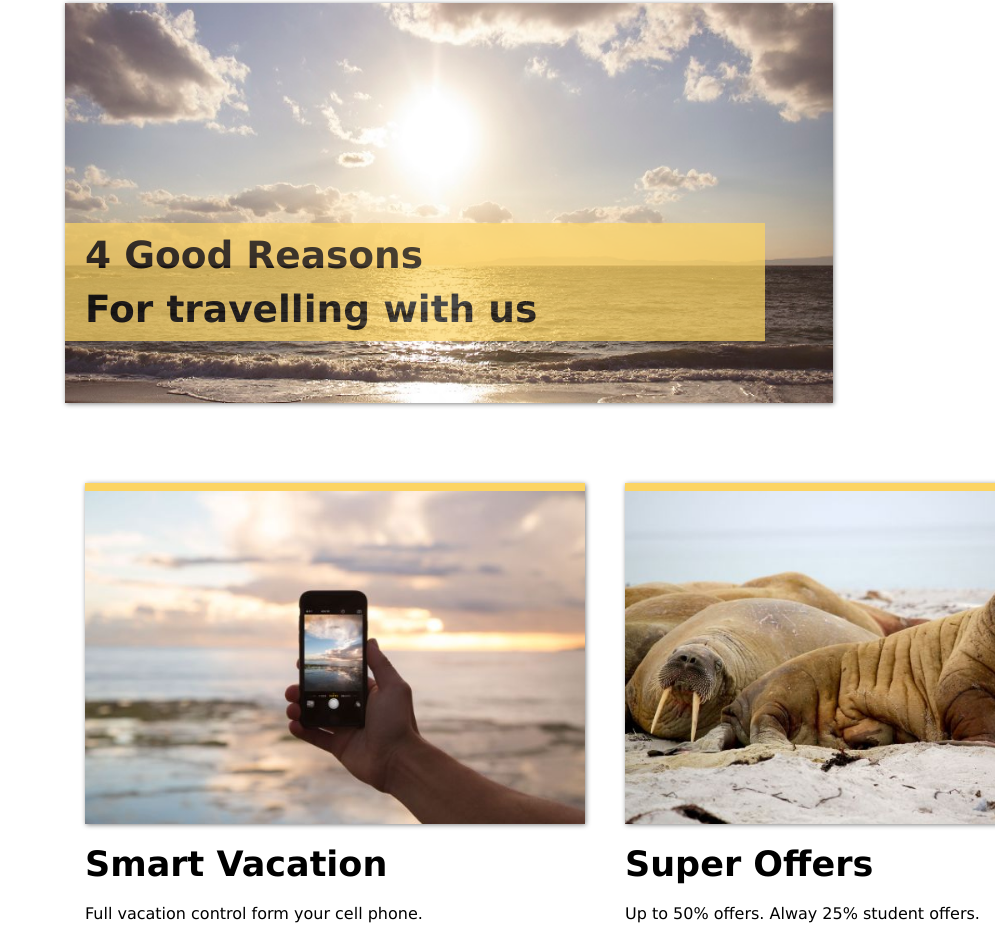
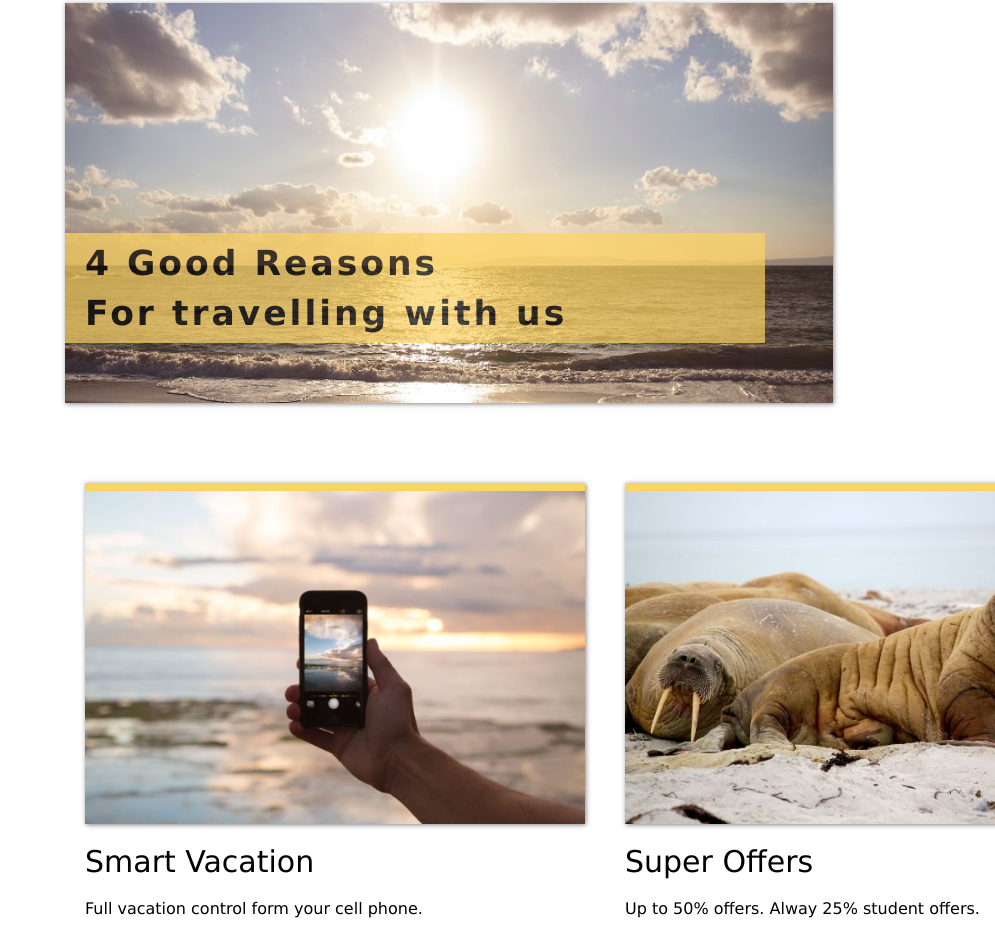
Before and after one commit to HoangTB/DN_JS230315_HoangTB, a plain HTML site: page index.html in a window 1280 px wide. Shown: the part 97-1034 px from the top of the page, without its empty margins (285-1280 px from the left). Drawn offline with Linux system fonts and the light colour scheme.

Commit message:
update file

```diff
--- a/demo.css
+++ b/demo.css
@@ -18,10 +18,11 @@ body{
 .header-content{
     background-color: #fcd463;
     width: 700px;
-    font-size: 25px;
+    font-size: 23px;
     opacity: 0.7;
     position: absolute;
-    margin-top: 220px;
+    margin-top: 230px;
+    letter-spacing: 3px;
 }
 .header-content > h2{
     margin: 10px 20px;
@@ -35,19 +36,14 @@ body{
 
 }
 .main h3{
-    font-size: 35px;
+    font-size: 30px;
     margin: 20px 0px;
+    font-weight: lighter;
 }
-.box{
-    width: 500px;
-    height: 500px;
-}
+
 .box > img{
     width: 500px;
     display: block;
     border-top: 8px solid #fcd463;
     box-shadow: 1px 1px 5px gray;
 }
-h3{
-    margin: 0;
-}
```
